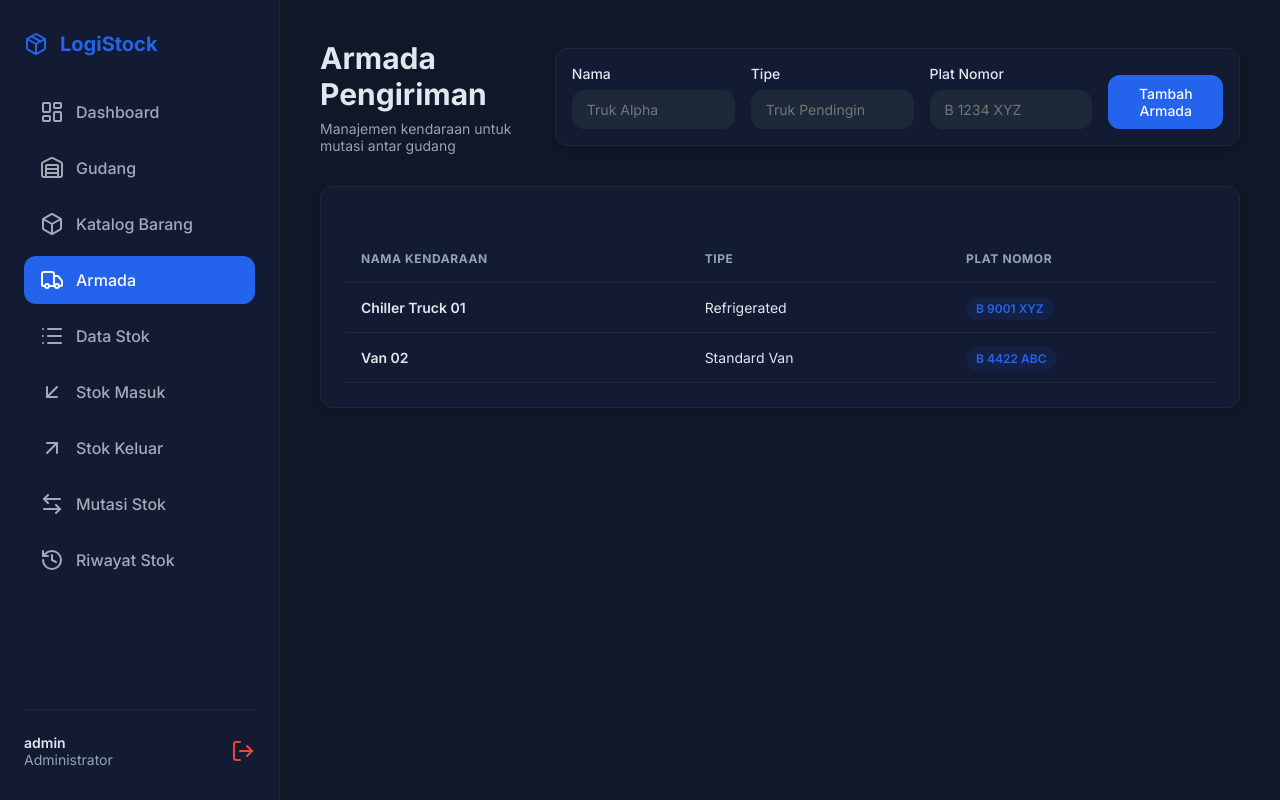
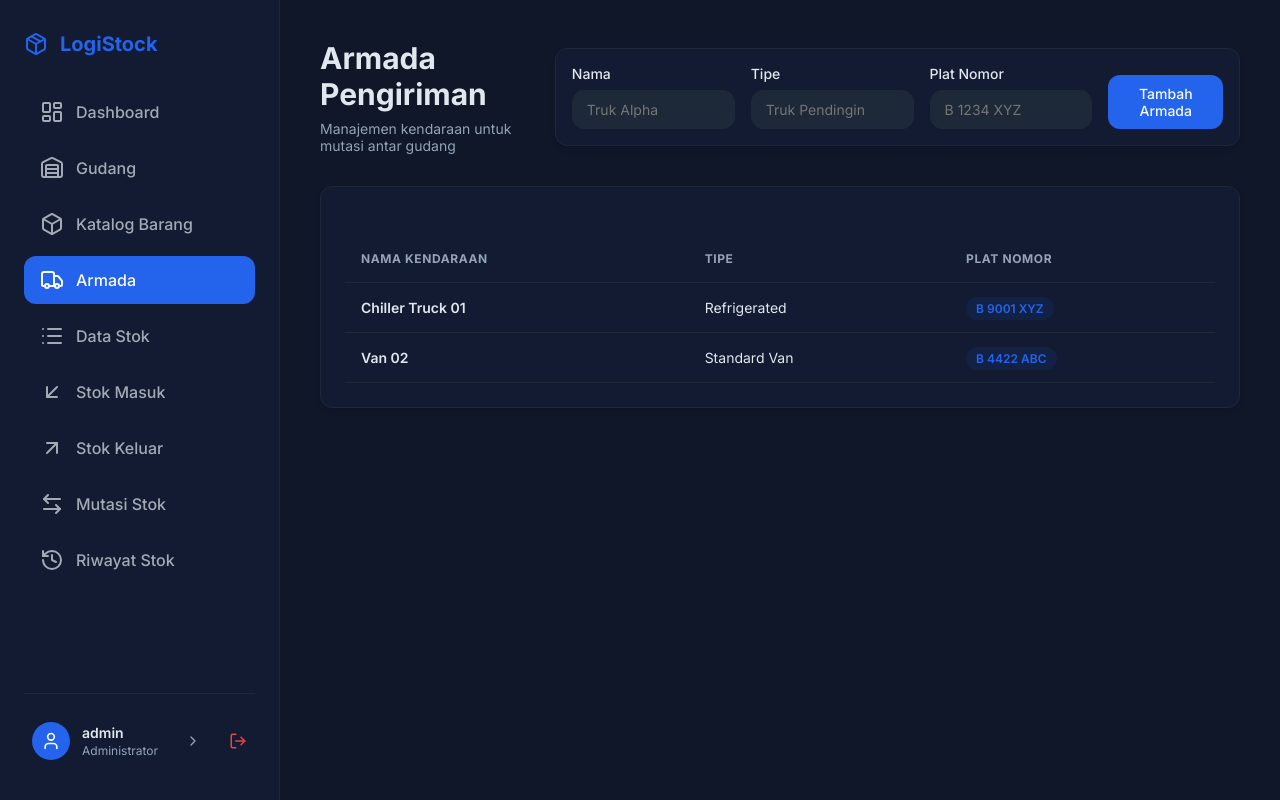
Before and after one commit to Gabutz1234/LogiStock, a PHP site: page /fleets.php in a window 1280 px wide. Run offline with PHP 8.4, Linux system fonts and the light colour scheme; a user stored in the database is signed in; data comes from the database, SQL or seed files in the repository.

Commit message:
menambahkan menu profile

```diff
--- a/views/layout/header.php
+++ b/views/layout/header.php
@@ -58,6 +58,93 @@
         .grid { display: grid; grid-template-columns: repeat(auto-fit, minmax(240px, 1fr)); gap: 1.5rem; }
         .alert { padding: 1rem; border-radius: var(--radius); margin-bottom: 1.5rem; }
         .alert-error { background: hsla(0, 84%, 60%, 0.1); color: var(--destructive); border: 1px solid var(--destructive); }
+        .user-info {
+            border-top: 1px solid var(--border);
+            padding-top: 1.25rem;
+            display: flex;
+            align-items: center;
+            gap: 0.75rem;
+        }
+
+        .user-profile {
+            flex: 1;
+            display: flex;
+            align-items: center;
+            gap: 0.75rem;
+            text-decoration: none;
+            color: var(--foreground);
+            padding: 0.5rem;
+            border-radius: var(--radius);
+            transition: background 0.2s ease;
+        }
+
+        .user-profile:hover {
+            background-color: var(--border);
+        }
+
+        .user-avatar {
+            width: 38px;
+            height: 38px;
+            min-width: 38px;
+            border-radius: 50%;
+            background-color: var(--primary);
+            color: var(--primary-foreground);
+            display: flex;
+            align-items: center;
+            justify-content: center;
+        }
+
+        .user-avatar svg {
+            width: 20px;
+            height: 20px;
+        }
+
+        .user-details {
+            min-width: 0;
+            flex: 1;
+        }
+
+        .username {
+            font-size: 0.875rem;
+            font-weight: 600;
+            white-space: nowrap;
+            overflow: hidden;
+            text-overflow: ellipsis;
+        }
+
+        .user-role {
+            color: hsl(215, 20%, 65%);
+            font-size: 0.75rem;
+            margin-top: 2px;
+        }
+
+        .profile-arrow {
+            width: 16px;
+            color: hsl(215, 20%, 65%);
+        }
+
+        .logout-btn {
+            color: var(--destructive);
+            text-decoration: none;
+            display: flex;
+            align-items: center;
+            justify-content: center;
+            padding: 0.5rem;
+            border-radius: var(--radius);
+            transition: background 0.2s ease;
+        }
+
+        .logout-btn:hover {
+            background-color: hsla(0, 84%, 60%, 0.1);
+        }
+
+        .logout-btn svg {
+            width: 18px;
+            height: 18px;
+        }
+        .profile-header{
+            margin-bottom: 16px;
+        }
     </style>
 </head>
 <body>
@@ -105,12 +192,26 @@
         </nav>
 
         <div class="user-info">
-            <div>
-                <p style="font-size: 0.875rem; font-weight: 600;"><?= htmlspecialchars($_SESSION['username'] ?? 'Pengguna') ?></p>
-                <p class="subtitle" style="text-transform: capitalize;"><?= $_SESSION['role'] === 'admin' ? 'Administrator' : 'Staf' ?></p>
-            </div>
+            <a href="profile.php" class="user-profile">
+                <div class="user-avatar">
+                    <i data-lucide="user"></i>
+                </div>
+
+                <div class="user-details">
+                    <p class="username">
+                        <?= htmlspecialchars($_SESSION['username'] ?? 'Pengguna') ?>
+                    </p>
+
+                    <p class="user-role">
+                        <?= $_SESSION['role'] === 'admin' ? 'Administrator' : 'Staf' ?>
+                    </p>
+                </div>
+
+                <i data-lucide="chevron-right" class="profile-arrow"></i>
+            </a>
+
             <a href="logout.php" class="logout-btn">
-                <i data-lucide="log-out">Logout</i>
+                <i data-lucide="log-out"></i>
             </a>
         </div>
     </aside>
```
Also changed, not shown: profile.php (added, +83 -0 lines), 1 other file.
